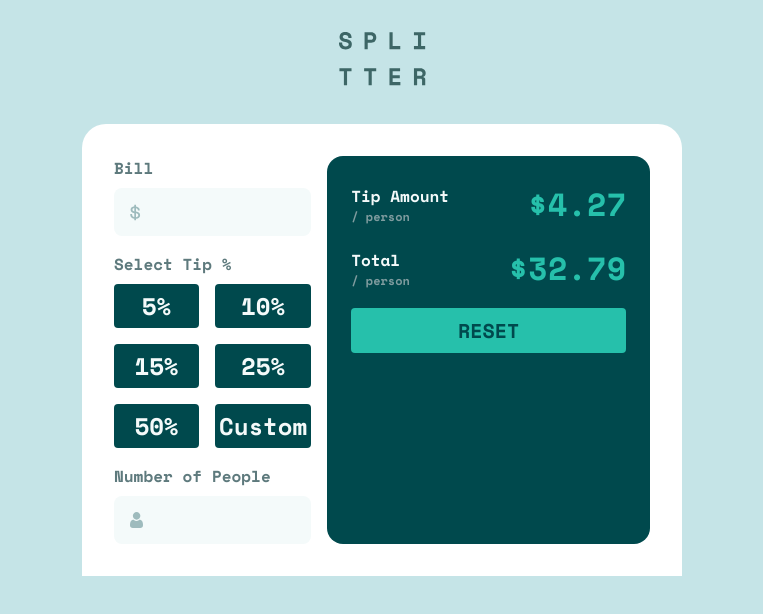
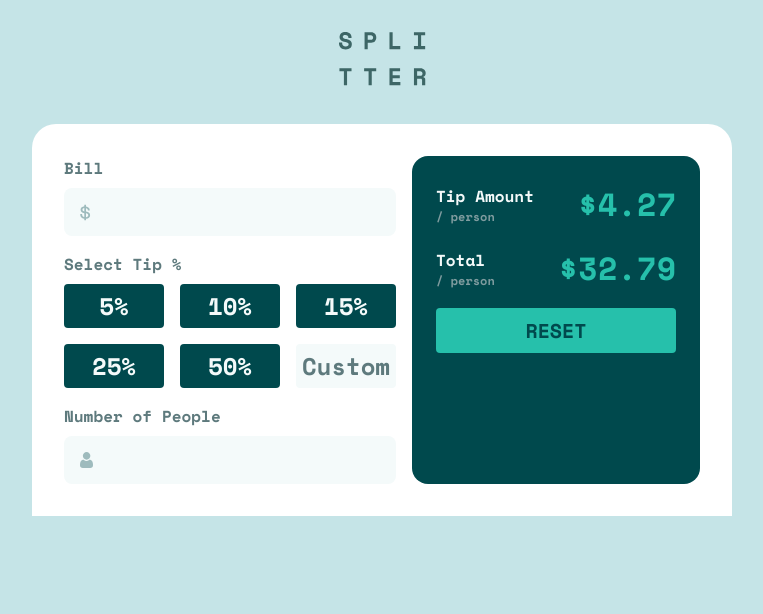
Before and after one commit to raistmere/challenge-tip-calculator, a React (Vite) app: page / in a window 1280 px wide. Shown: the top 614 px of the page, without its empty margins (258-1021 px from the left). Built offline with nearby package versions, Linux system fonts and the light colour scheme.

Commit message:
Added and completed desktop design
* Added desktop design
* Added responsive design from mobile to desktop

```diff
--- a/src/App.css
+++ b/src/App.css
@@ -158,6 +158,11 @@ input::-webkit-inner-spin-button {
   background-color: var(--color-very-dark-cyan);
 }
 
+.percentBox .custom {
+  color: var(--color-dark-grayish-cyan);
+  background-color: var(--color-very-light-grayish-cyan);
+}
+
 .outputBox {
   width: 100%;
   display: flex;
@@ -204,19 +209,38 @@ input::-webkit-inner-spin-button {
   border-style: none;
   border-radius: 0.25rem;
   padding: 0.5rem;
+  justify-self: flex-end;
   background-color: var(--color-strong-cyan);
 }
 
 
 
 
-@media screen and (min-width: 600px) {
+@media screen and (min-width: 650px) {
   * {
     color: red;
   }
 
   .calculatorBox {
-    width: 600px;
+    max-width: 700px;
     flex-direction: row;
   }
+
+  .inputBox {
+    flex: 1;
+  }
+
+  .outputBox {
+    flex: 1;
+  }
+
+  .percentBox {
+    grid-template-columns: 1fr 1fr 1fr;
+    grid-template-rows: 1fr 1fr;
+    gap: 1rem;
+  }
+
+  .percentButton {
+    width: 100px;
+  }
 }
--- a/src/App.tsx
+++ b/src/App.tsx
@@ -25,7 +25,7 @@ function App() {
               <button className="percentButton">15%</button>
               <button className="percentButton">25%</button>
               <button className="percentButton">50%</button>
-              <button className="percentButton">Custom</button>
+              <button className="percentButton custom">Custom</button>
             </div>
           </div>
           <div className="peopleBox">
```
